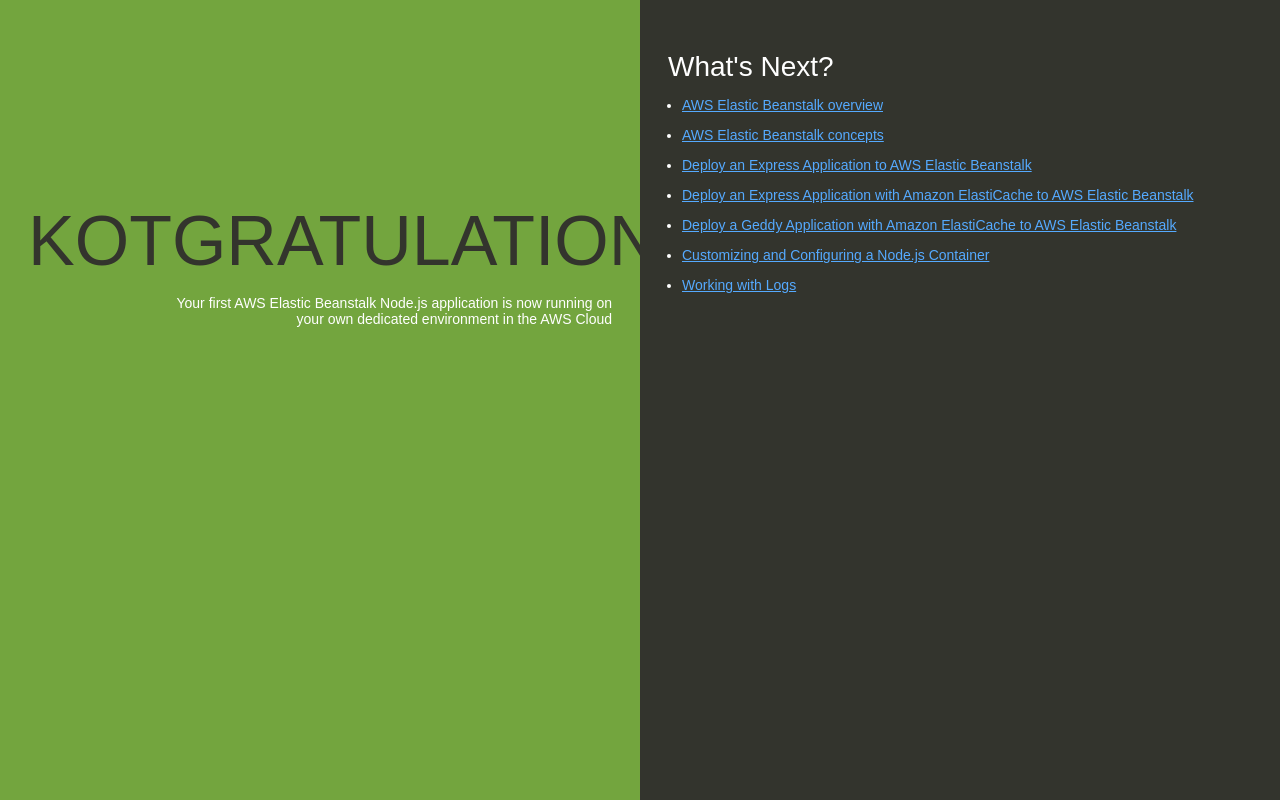
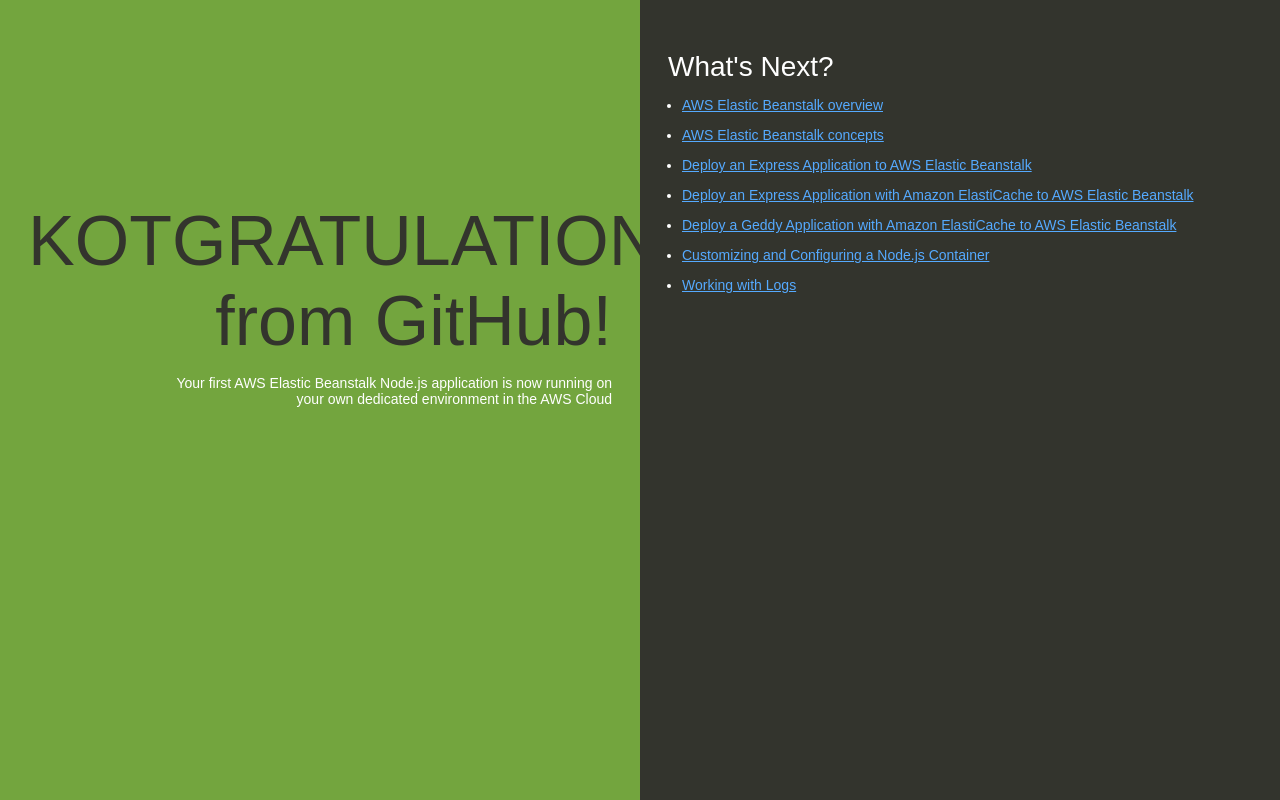
Before and after one commit to EvilCat108/aws-code-pipeline-test, a website: page index.html in a window 1280 px wide. Drawn offline with Linux system fonts and the light colour scheme.

Commit message:
Update index.html
h1 changed

```diff
--- a/index.html
+++ b/index.html
@@ -74,7 +74,7 @@
   </head>
   <body>
     <div class="textColumn">
-      <h1>KOTGRATULATIONS!</h1>
+      <h1>KOTGRATULATIONS-from GitHub!</h1>
       <p>
         Your first AWS Elastic Beanstalk Node.js application is now running on
         your own dedicated environment in the AWS Cloud
```
